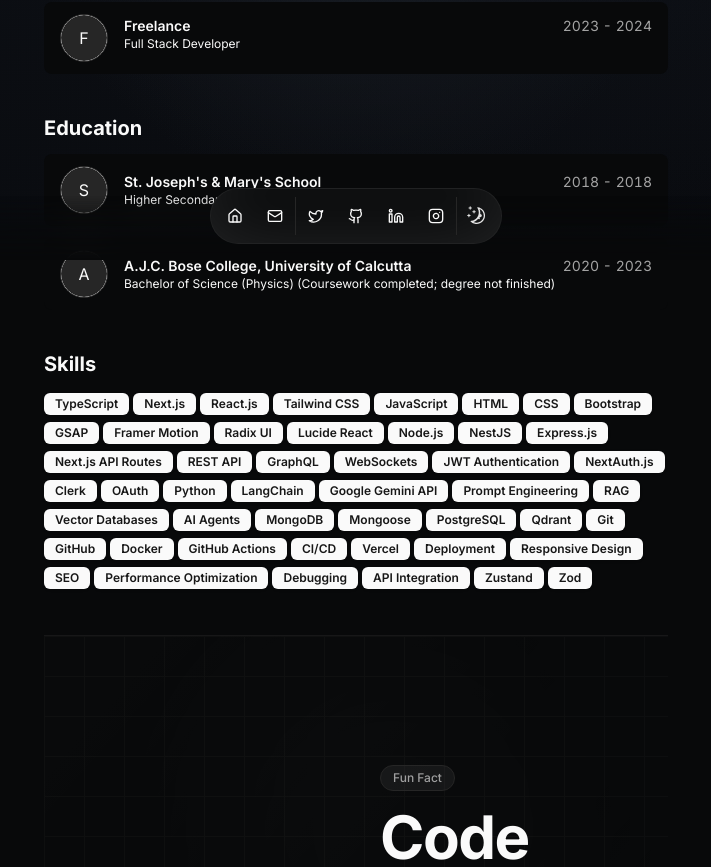
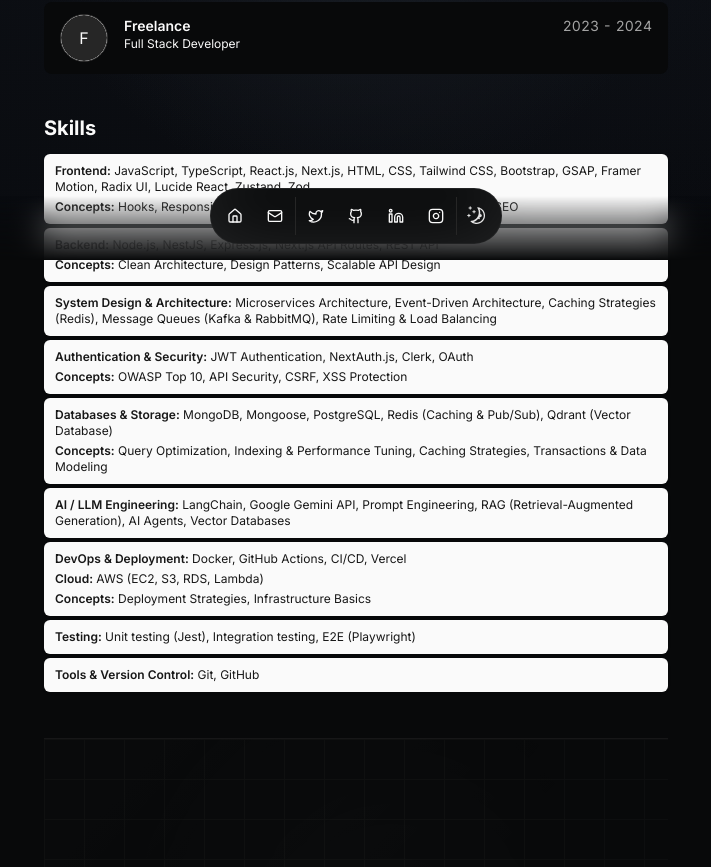
Before and after one commit to MOTAHAR124/Portfolio, a Next.js app: page / in a window 1280 px wide. Shown: the part 540-1407 px from the top of the page, without its empty margins (284-995 px from the left). Built offline with nearby package versions, Linux system fonts and the light colour scheme.

Commit message:
edited skills and its styling

```diff
--- a/src/app/(app)/page.tsx
+++ b/src/app/(app)/page.tsx
@@ -110,7 +110,7 @@
           ))}
         </div>
       </section>
-      <section id="education">
+      {/* <section id="education">
         <div className="flex min-h-0 flex-col gap-y-3">
           <BlurFade delay={BLUR_FADE_DELAY * 7}>
             <h2 className="text-xl font-bold">Education</h2>
@@ -129,16 +129,36 @@
             </BlurFade>
           ))}
         </div>
-      </section>
+      </section> */}
       <section id="skills">
         <div className="flex min-h-0 flex-col gap-y-3">
           <BlurFade delay={BLUR_FADE_DELAY * 9}>
             <h2 className="text-xl font-bold">Skills</h2>
           </BlurFade>
-          <div className="flex flex-wrap gap-1">
+          <div className="flex flex-col gap-1">
             {author.skills?.map((skill, id) => (
               <BlurFade key={skill} delay={BLUR_FADE_DELAY * 10 + id * 0.05}>
-                <Badge key={skill}>{skill}</Badge>
+                <Badge
+                  key={skill}
+                  className="h-auto w-full py-2 text-left font-normal"
+                >
+                  <div className="space-y-1">
+                    {skill.split("\n").map((line, lineIndex) => {
+                      const [label, ...rest] = line.split(":");
+
+                      if (rest.length === 0) {
+                        return <p key={`${skill}-${lineIndex}`}>{line}</p>;
+                      }
+
+                      return (
+                        <p key={`${skill}-${lineIndex}`}>
+                          <span className="font-semibold">{label}:</span>{" "}
+                          {rest.join(":").trim()}
+                        </p>
+                      );
+                    })}
+                  </div>
+                </Badge>
               </BlurFade>
             ))}
           </div>
--- a/src/app/api/resume/route.ts
+++ b/src/app/api/resume/route.ts
@@ -56,55 +56,45 @@
   return lines;
 }
 
-function groupSkills(skills: string[] = []) {
-  const groups: Record<string, string[]> = {
-    Frontend: [],
-    Backend: [],
-    Database: [],
-    Tools: [],
-    Other: [],
+type ParsedSkillLine = {
+  label: string;
+  value: string;
 };
 
-  for (const skill of skills) {
-    const s = skill.toLowerCase();
-    if (
-      s.includes("react") ||
-      s.includes("next") ||
-      s.includes("tailwind") ||
-      s.includes("html") ||
-      s.includes("css") ||
-      s.includes("bootstrap") ||
-      s.includes("radix") ||
-      s.includes("lucide")
-    ) {
-      groups.Frontend.push(skill);
-    } else if (
-      s.includes("node") ||
-      s.includes("nest") ||
-      s.includes("api") ||
-      s.includes("auth") ||
-      s.includes("express") ||
-      s.includes("langchain") ||
-      s.includes("gemini")
-    ) {
-      groups.Backend.push(skill);
-    } else if (s.includes("mongo") || s.includes("mysql")) {
-      groups.Database.push(skill);
-    } else if (
-      s.includes("git") ||
-      s.includes("debug") ||
-      s.includes("python") ||
-      s.includes("numpy") ||
-      s.includes("javascript") ||
-      s.includes("typescript")
-    ) {
-      groups.Tools.push(skill);
-    } else {
-      groups.Other.push(skill);
-    }
-  }
+type ParsedSkillBlock = {
+  title: string;
+  details: ParsedSkillLine[];
+};
 
-  return Object.entries(groups).filter(([, list]) => list.length > 0);
+function parseSkills(skills: string[] = []): ParsedSkillBlock[] {
+  return skills
+    .map((entry) => {
+      const lines = entry
+        .split("\n")
+        .map((line) => normalizeText(line))
+        .filter(Boolean);
+
+      const parsed = lines
+        .map((line) => {
+          const colonIndex = line.indexOf(":");
+          if (colonIndex === -1) return null;
+
+          return {
+            label: normalizeText(line.slice(0, colonIndex)),
+            value: normalizeText(line.slice(colonIndex + 1)),
+          };
+        })
+        .filter((line): line is ParsedSkillLine => Boolean(line && line.label && line.value));
+
+      if (!parsed.length) return null;
+
+      const [first, ...rest] = parsed;
+      return {
+        title: first.label,
+        details: [{ label: "Core", value: first.value }, ...rest],
+      };
+    })
+    .filter((block): block is ParsedSkillBlock => Boolean(block));
 }
 
 export async function GET() {
@@ -333,8 +323,18 @@
   drawDivider();
 
   drawSection("SKILLS");
-  for (const [group, list] of groupSkills(AUTHOR.skills ?? [])) {
-    drawParagraph(`${group}: ${list.join(", ")}`, { gapAfter: 1 });
+  const skillBlocks = parseSkills(AUTHOR.skills ?? []);
+  for (const block of skillBlocks) {
+    drawParagraph(block.title.toUpperCase(), { bold: true, gapAfter: 0 });
+    for (const detail of block.details) {
+      drawParagraph(`${detail.label}: ${detail.value}`, {
+        size: sizes.meta,
+        color: "text",
+        indent: 14,
+        gapAfter: 0,
+      });
+    }
+    y -= 2;
   }
   y -= 3;
   drawDivider();
@@ -410,6 +410,7 @@
   }
   drawDivider();
 
+  if (EDUCATION.length > 0) {
     drawSection("EDUCATION");
     for (const edu of EDUCATION) {
       drawParagraph(`${edu.degree}`, { bold: true });
@@ -419,6 +420,7 @@
         color: "muted",
         gapAfter: 2,
       });
+    }
   }
 
   const bytes = await pdfDoc.save();
--- a/src/constants/portfolio.ts
+++ b/src/constants/portfolio.ts
@@ -107,54 +107,15 @@
   ],
   location: "India",
   skills: [
-    "TypeScript",
-    "Next.js",
-    "React.js",
-    "Tailwind CSS",
-    "JavaScript",
-    "HTML",
-    "CSS",
-    "Bootstrap",
-    "GSAP",
-    "Framer Motion",
-    "Radix UI",
-    "Lucide React",
-    "Node.js",
-    "NestJS",
-    "Express.js",
-    "Next.js API Routes",
-    "REST API",
-    "GraphQL",
-    "WebSockets",
-    "JWT Authentication",
-    "NextAuth.js",
-    "Clerk",
-    "OAuth",
-    "Python",
-    "LangChain",
-    "Google Gemini API",
-    "Prompt Engineering",
-    "RAG",
-    "Vector Databases",
-    "AI Agents",
-    "MongoDB",
-    "Mongoose",
-    "PostgreSQL",
-    "Qdrant",
-    "Git",
-    "GitHub",
-    "Docker",
-    "GitHub Actions",
-    "CI/CD",
-    "Vercel",
-    "Deployment",
-    "Responsive Design",
-    "SEO",
-    "Performance Optimization",
-    "Debugging",
-    "API Integration",
-    "Zustand",
-    "Zod",
+    "Frontend: JavaScript, TypeScript, React.js, Next.js, HTML, CSS, Tailwind CSS, Bootstrap, GSAP, Framer Motion, Radix UI, Lucide React, Zustand, Zod\nConcepts: Hooks, Responsive Design, Animation, Performance Optimization, SEO",
+    "Backend: Node.js, NestJS, Express.js, Next.js API Routes, REST API\nConcepts: Clean Architecture, Design Patterns, Scalable API Design",
+    "System Design & Architecture: Microservices Architecture, Event-Driven Architecture, Caching Strategies (Redis), Message Queues (Kafka & RabbitMQ), Rate Limiting & Load Balancing",
+    "Authentication & Security: JWT Authentication, NextAuth.js, Clerk, OAuth\nConcepts: OWASP Top 10, API Security, CSRF, XSS Protection",
+    "Databases & Storage: MongoDB, Mongoose, PostgreSQL, Redis (Caching & Pub/Sub), Qdrant (Vector Database)\nConcepts: Query Optimization, Indexing & Performance Tuning, Caching Strategies, Transactions & Data Modeling",
+    "AI / LLM Engineering: LangChain, Google Gemini API, Prompt Engineering, RAG (Retrieval-Augmented Generation), AI Agents, Vector Databases",
+    "DevOps & Deployment: Docker, GitHub Actions, CI/CD, Vercel\nCloud: AWS (EC2, S3, RDS, Lambda)\nConcepts: Deployment Strategies, Infrastructure Basics",
+    "Testing: Unit testing (Jest), Integration testing, E2E (Playwright)",
+    "Tools & Version Control: Git, GitHub",
   ],
   social: {
     github: "https://github.com/MOTAHAR124",
@@ -215,21 +176,21 @@
 ];
 
 export const EDUCATION: Education[] = [
-  {
-    _id: "education-1",
-    school: "St. Joseph's & Mary's School",
-    degree: "Higher Secondary (12th Standard) ",
-    startDate: "2018",
-    endDate: "2018",
-  },
-  {
-    _id: "education-2",
-    school: "A.J.C. Bose College, University of Calcutta",
-    degree:
-      "Bachelor of Science (Physics) (Coursework completed; degree not finished)",
-    startDate: "2020",
-    endDate: "2023",
-  },
+  // {
+  //   _id: "education-1",
+  //   school: "St. Joseph's & Mary's School",
+  //   degree: "Higher Secondary (12th Standard) ",
+  //   startDate: "2018",
+  //   endDate: "2018",
+  // },
+  // {
+  //   _id: "education-2",
+  //   school: "A.J.C. Bose College, University of Calcutta",
+  //   degree:
+  //     "Bachelor of Science (Physics) (Coursework completed; degree not finished)",
+  //   startDate: "2020",
+  //   endDate: "2023",
+  // },
 ];
 
 // Only 4 projects with images from portfolio-8
```
Also changed, not shown: note.txt. Lines whose indentation alone changed are shown as unchanged.
